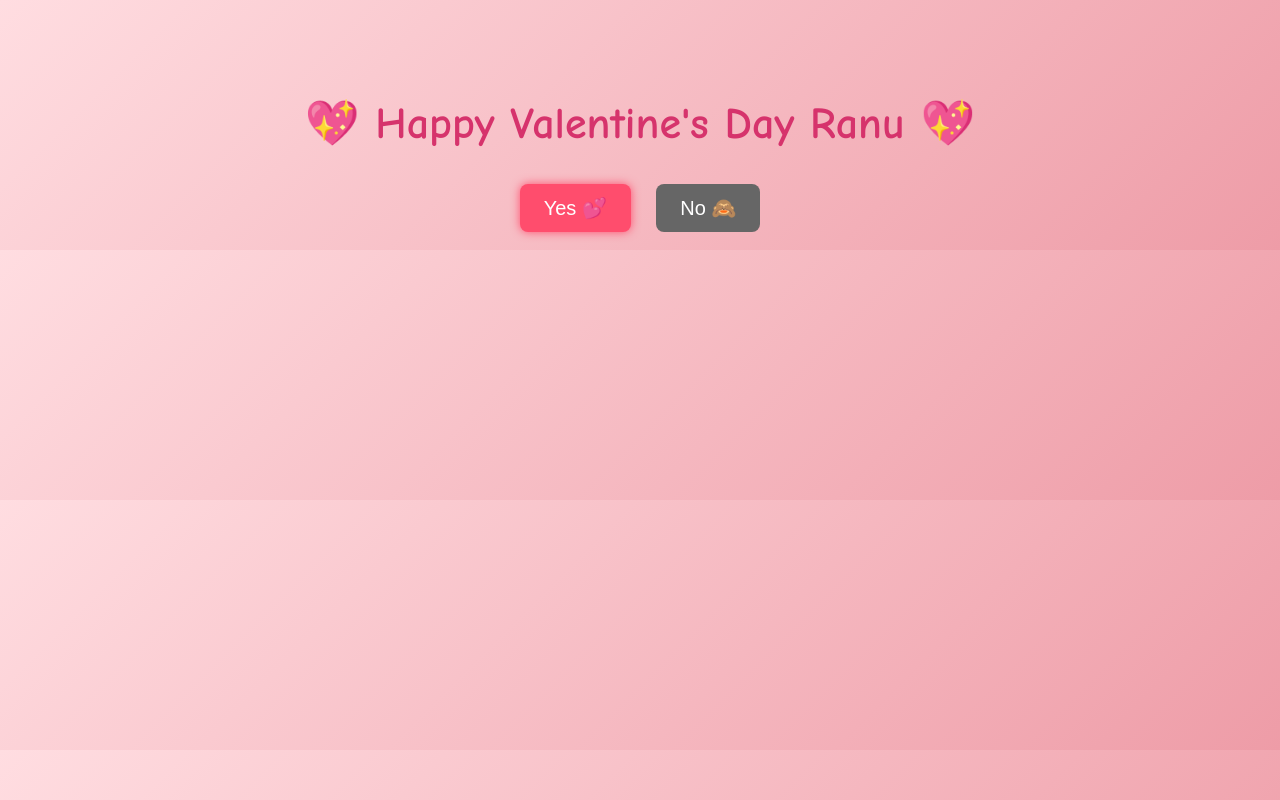
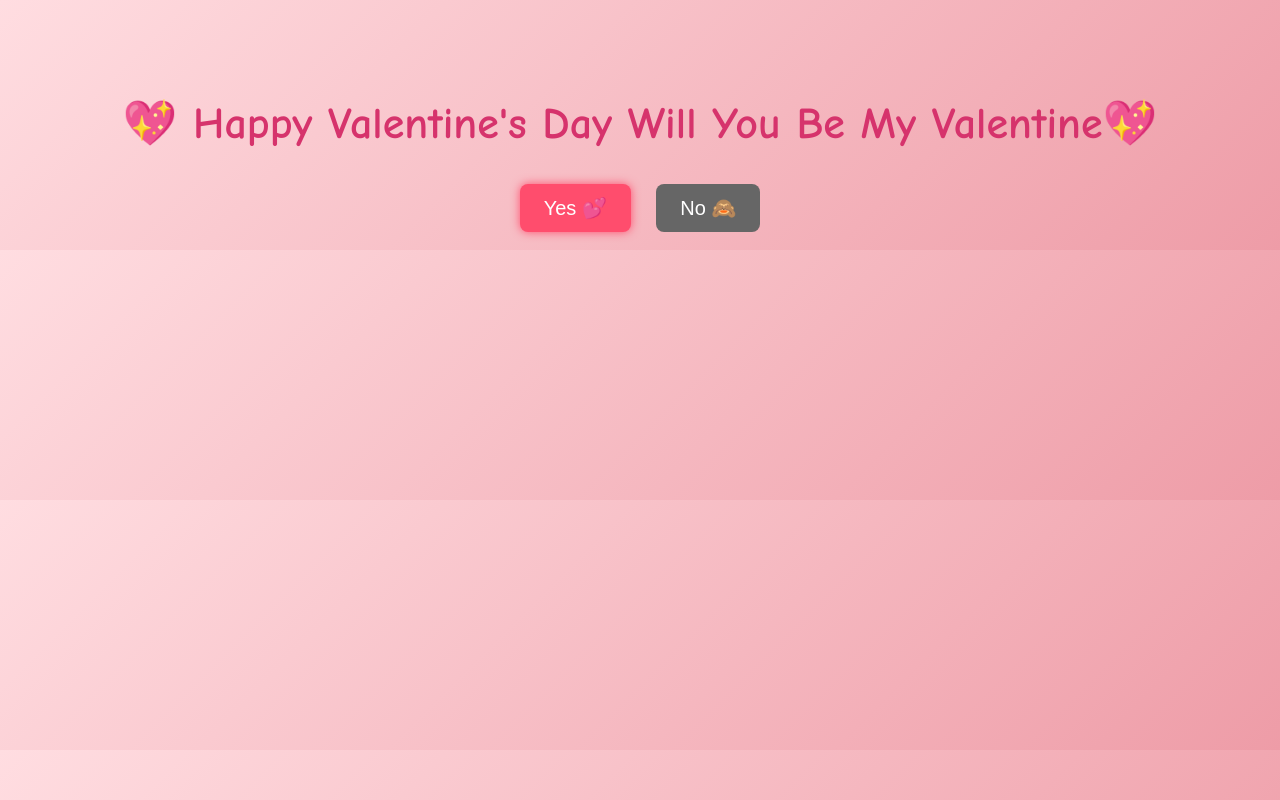
Before and after one commit to Ajaykumar75310/Valentine-s-, a plain HTML site: page index.html in a window 1280 px wide. Shown: the top 800 px of the page. Drawn offline with Linux system fonts and the light colour scheme.

Commit message:
Update Valentine's message for Will

```diff
--- a/index.html
+++ b/index.html
@@ -69,7 +69,7 @@
   </style>
 </head>
 <body>
-  <h1>💖 Happy Valentine's Day Ranu 💖</h1>
+  <h1>💖 Happy Valentine's Day Will You Be My Valentine💖</h1>
   <button id="yesBtn">Yes 💕</button>
   <button id="noBtn">No 🙈</button>
   <div id="message">
@@ -78,6 +78,7 @@
     Tum meri duniya ho 🌎✨<br>
     Tum meri khushi ho 🌸💫<br>
     Aur tum meri Valentine ho forever 💍💖
+    I Love You So Much Mera Babu ❤️
   </div>
 
   <script>
```
